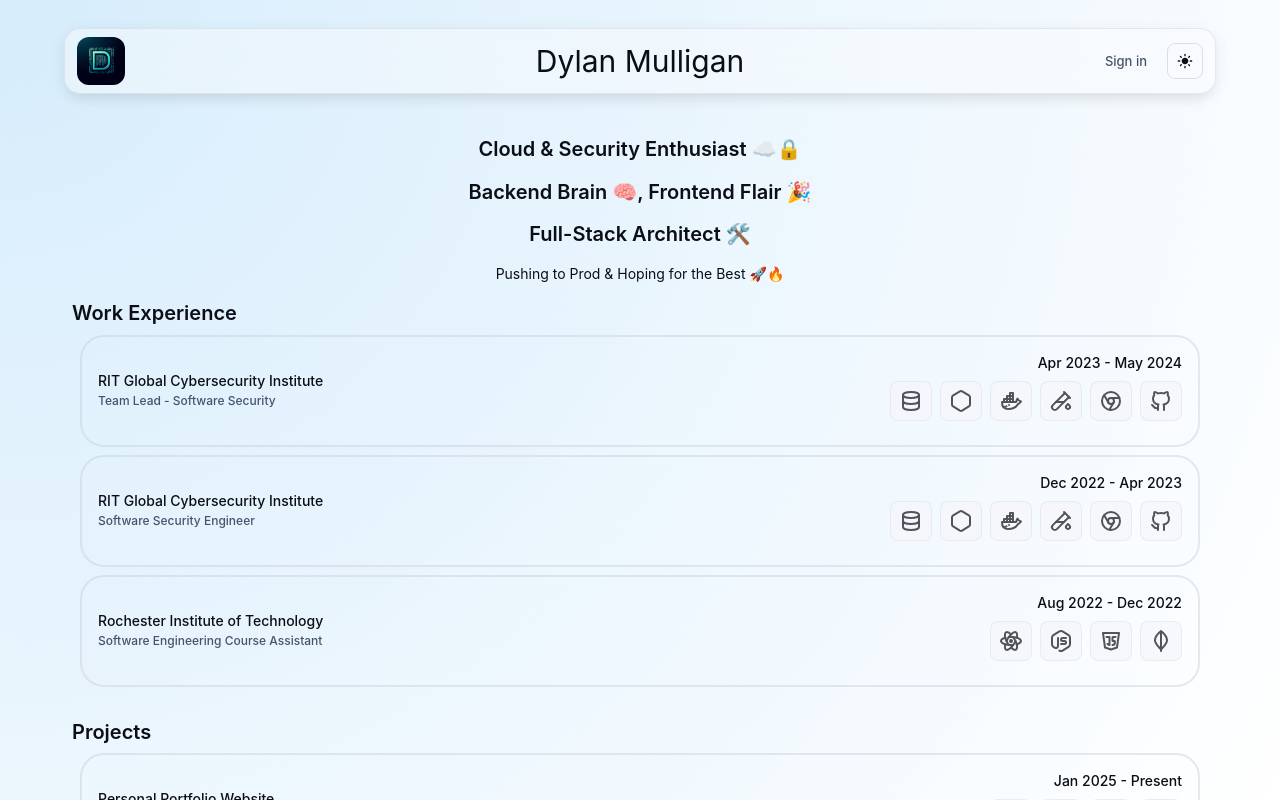
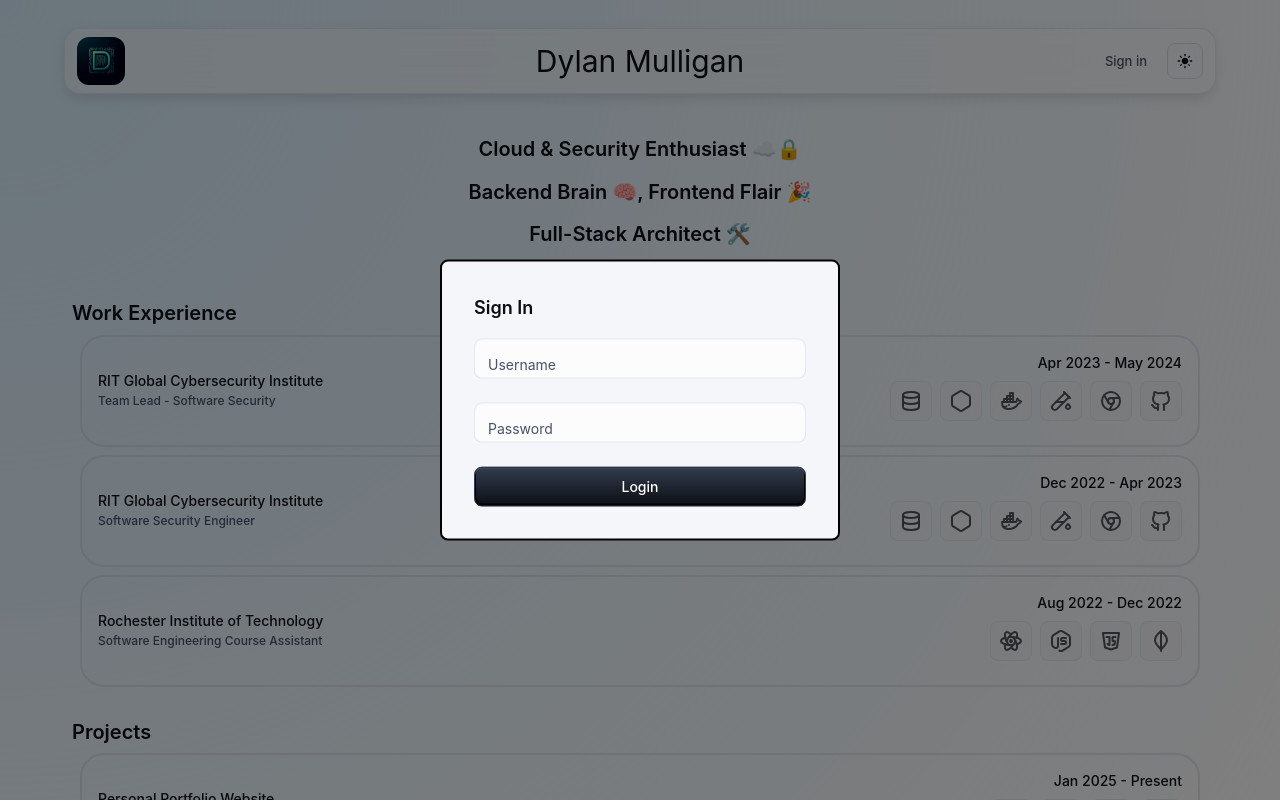
Before and after one commit to dylan-mulligan/personal-website, a React (Create React App) app: page / in a window 1280 px wide. Both pictures are taken after a click on the button "Sign in". Shown: the top 800 px of the page. Built offline with nearby package versions, Linux system fonts and the light colour scheme; the HTML template or start-up script is replaced by a standard one.

Commit message:
Add LoginModal component and integrate with NavBar for user authentication

```diff
--- /dev/null
+++ b/src/components/LoginModal.tsx
@@ -0,0 +1,93 @@
+import * as React from 'react';
+import { Box, Button, Modal, TextField, Typography, Backdrop, Fade } from '@mui/material';
+import { styled } from '@mui/material/styles';
+
+const ModalBox = styled(Box)(({ theme }) => ({
+    position: 'absolute',
+    top: '50%',
+    left: '50%',
+    transform: 'translate(-50%, -50%)',
+    width: 400,
+    backgroundColor: theme.palette.background.paper,
+    border: '2px solid #000',
+    padding: theme.spacing(4),
+    borderRadius: theme.shape.borderRadius,
+}));
+
+interface LoginModalProps {
+    open: boolean;
+    handleClose: () => void;
+}
+
+const LoginModal: React.FC<LoginModalProps> = ({ open, handleClose }) => {
+    const [username, setUsername] = React.useState('');
+    const [password, setPassword] = React.useState('');
+    const [error, setError] = React.useState('');
+
+    const handleLogin = () => {
+        if (!username) {
+            setError('Username is required');
+            return;
+        }
+        if (!password) {
+            setError('Password is required');
+            return;
+        }
+
+        // TODO: Implement login logic
+        setError('Incorrect username or password');
+    };
+
+    return (
+        <Modal
+            open={open}
+            onClose={handleClose}
+            closeAfterTransition
+            BackdropComponent={Backdrop}
+            BackdropProps={{
+                timeout: 500,
+            }}
+        >
+            <Fade in={open}>
+                <ModalBox>
+                    <Typography variant="h6" component="h2">
+                        Sign In
+                    </Typography>
+                    <TextField
+                        fullWidth
+                        margin="normal"
+                        label="Username"
+                        placeholder="Enter your username"
+                        value={username}
+                        onChange={(e) => setUsername(e.target.value)}
+                    />
+                    <TextField
+                        fullWidth
+                        margin="normal"
+                        label="Password"
+                        type="password"
+                        placeholder="Enter your password"
+                        value={password}
+                        onChange={(e) => setPassword(e.target.value)}
+                    />
+                    {error && (
+                        <Typography color="error" variant="body2" sx={{ mt: 2 }}>
+                            {error}
+                        </Typography>
+                    )}
+                    <Button
+                        fullWidth
+                        variant="contained"
+                        color="primary"
+                        onClick={handleLogin}
+                        sx={{ mt: 2 }}
+                    >
+                        Login
+                    </Button>
+                </ModalBox>
+            </Fade>
+        </Modal>
+    );
+};
+
+export default LoginModal;
--- a/src/components/NavBar.tsx
+++ b/src/components/NavBar.tsx
@@ -12,6 +12,7 @@ import MenuIcon from '@mui/icons-material/Menu';
 import CloseRoundedIcon from '@mui/icons-material/CloseRounded';
 import ColorModeIconDropdown from '../shared-theme/ColorModeIconDropdown';
 import Logo from './Logo';
+import LoginModal from './LoginModal';
 import type {} from '@mui/material/themeCssVarsAugmentation';
 import { keyframes } from '@mui/system';
 import Typography from '@mui/material/Typography';
@@ -45,13 +46,21 @@ const AnimatedTypography = styled(Typography)<{ animation: string; index: number
     },
 }));
 
-
 export default function NavBar() {
     const theme = useTheme();
     const [open, setOpen] = React.useState(false);
+    const [loginModalOpen, setLoginModalOpen] = React.useState(false);
 
     const toggleDrawer = (newOpen: boolean) => () => {
         setOpen(newOpen);
+    };
+
+    const handleLoginModalOpen = () => {
+        setLoginModalOpen(true);
+    };
+
+    const handleLoginModalClose = () => {
+        setLoginModalOpen(false);
     };
 
     const StyledToolbar = styled(Toolbar)({
@@ -99,22 +108,6 @@ export default function NavBar() {
                     >
                         Dylan Mulligan
                     </Typography>
-                    {/*<AnimatedTypography
-                        animation={colorChange}
-                        variant="h3"
-                        sx={{
-                            position: 'absolute',
-                            left: '50%',
-                            transform: 'translateX(-50%)',
-                            display: { xs: 'none', sm: 'block' },
-                        }}
-                    >
-                        {'Dylan Mulligan'.split('').map((char, index) => (
-                            <span key={index} style={{ animationDelay: `${index * 0.1}s` }}>
-                              {char === ' ' ? '\u00A0' : char}
-                            </span>
-                        ))}
-                    </AnimatedTypography>*/}
                     <Box
                         sx={{
                             display: { xs: 'none', sm: 'flex' },
@@ -122,7 +115,7 @@ export default function NavBar() {
                             alignItems: 'center',
                         }}
                     >
-                        <Button color="primary" variant="text" size="small">
+                        <Button color="primary" variant="text" size="small" onClick={handleLoginModalOpen}>
                             Sign in
                         </Button>
                         <ColorModeIconDropdown />
@@ -154,7 +147,7 @@ export default function NavBar() {
                                     </IconButton>
                                 </Box>
                                 <MenuItem>
-                                    <Button color="primary" variant="outlined" fullWidth>
+                                    <Button color="primary" variant="text" size="small" onClick={handleLoginModalOpen}>
                                         Sign in
                                     </Button>
                                 </MenuItem>
@@ -162,6 +155,7 @@ export default function NavBar() {
                         </Drawer>
                     </Box>
                 </StyledToolbar>
+                <LoginModal open={loginModalOpen} handleClose={handleLoginModalClose} />
             </Container>
         </AppBar>
     );
```
